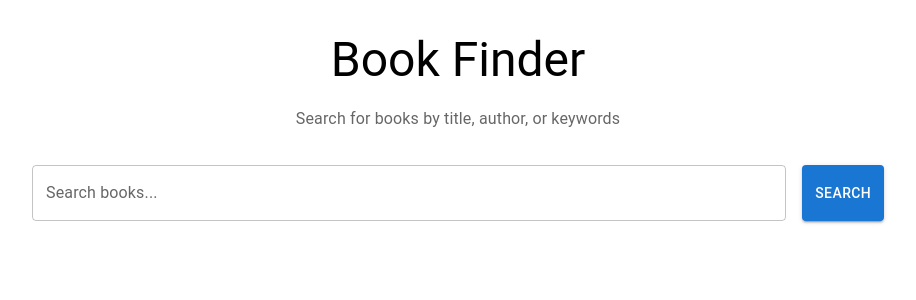
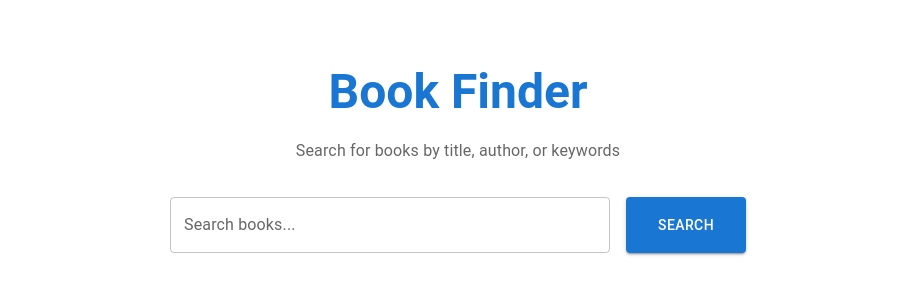
Before and after one commit to gokhanaker/book-finder-react, a React (Create React App) app: page / in a window 1280 px wide. Shown: the top 300 px of the page, without its empty margins (182-1098 px from the left). Built offline with nearby package versions, Linux system fonts and the light colour scheme.

Commit message:
style: ui improvements for book list page

```diff
--- a/src/components/BookList.tsx
+++ b/src/components/BookList.tsx
@@ -3,11 +3,21 @@ import { useAppSelector } from "../app/hooks";
 import {
   Card,
   CardContent,
+  CardMedia,
   Typography,
   CircularProgress,
   Box,
+  CardActionArea,
+  Chip,
+  Grid
 } from "@mui/material";
-import Grid from "@mui/material/Grid";
+import { styled } from "@mui/material/styles";
+
+const StyledGrid = styled(Grid)({
+  display: 'flex',
+  flexWrap: 'wrap',
+  gap: '24px',
+});
 
 const BookList: React.FC = () => {
   const { books, status, error } = useAppSelector((state) => state.book);
@@ -25,21 +35,54 @@ const BookList: React.FC = () => {
 
   // Displays the book list
   return (
-    <Grid container spacing={2} mt={2}>
+    <Box sx={{ mt: 2 }}>
+      <StyledGrid container>
         {books.map((book) => (
-        <Card key={book.key}>
-          <CardContent>
-            <Typography variant="h6">{book.title}</Typography>
-            <Typography variant="body2">
+          <Grid
+            component="div"
+            key={book.key}
+            sx={{
+              width: {
+                xs: '100%',
+                sm: 'calc(50% - 12px)',
+                md: 'calc(33.333% - 16px)'
+              }
+            }}
+          >
+            <Card sx={{ height: '100%', display: 'flex', flexDirection: 'column' }}>
+              <CardActionArea>
+                <CardMedia
+                  component="img"
+                  height="200"
+                  image={book.cover_i
+                    ? `https://covers.openlibrary.org/b/id/${book.cover_i}-M.jpg`
+                    : 'https://via.placeholder.com/200x300?text=No+Cover'}
+                  alt={book.title}
+                  sx={{ objectFit: 'contain', bgcolor: 'grey.100', p: 2 }}
+                />
+                <CardContent sx={{ flexGrow: 1 }}>
+                  <Typography variant="h6" gutterBottom noWrap>
+                    {book.title}
+                  </Typography>
+                  <Typography variant="body2" color="text.secondary" gutterBottom>
                     {book.author_name?.join(", ") || "Unknown Author"}
                   </Typography>
-            <Typography variant="caption">
-              {book.first_publish_year || "N/A"}
-            </Typography>
+                  <Box display="flex" gap={1} mt={1}>
+                    {book.first_publish_year && (
+                      <Chip
+                        label={`Published: ${book.first_publish_year}`}
+                        size="small"
+                        variant="outlined"
+                      />
+                    )}
+                  </Box>
                 </CardContent>
+              </CardActionArea>
             </Card>
+          </Grid>
         ))}
-    </Grid>
+      </StyledGrid>
+    </Box>
   );
 };
 
--- a/src/components/SearchBar.tsx
+++ b/src/components/SearchBar.tsx
@@ -16,16 +16,28 @@ const SearchBar: React.FC = () => {
   };
 
   return (
-    <Box display="flex" gap={2} mt={4}>
+    <Box
+      display="flex"
+      gap={2}
+      sx={{
+        width: { xs: '100%', sm: '80%', md: '60%', lg: '50%' },
+        mx: 'auto',  // centers the box
+      }}
+    >
       <TextField
-        fullWidth
+        size="medium"
         label="Search books..."
         variant="outlined"
         value={query}
         onChange={(e) => setQuery(e.target.value)}
         onKeyDown={(e) => e.key === "Enter" && handleSearch()}
+        sx={{ flex: 1 }}
       />
-      <Button variant="contained" onClick={handleSearch}>
+      <Button
+        variant="contained"
+        onClick={handleSearch}
+        sx={{ px: 4 }}  // wider button
+      >
         Search
       </Button>
     </Box>
--- a/src/pages/SearchPage.tsx
+++ b/src/pages/SearchPage.tsx
@@ -1,20 +1,45 @@
 import React from "react";
-import { Container, Typography, Box } from "@mui/material";
+import { Container, Typography, Box, Paper } from "@mui/material";
 import SearchBar from "../components/SearchBar";
 import BookList from "../components/BookList";
 
 const SearchPage: React.FC = () => {
   return (
-    <Container maxWidth="md">
-      <Box mt={4} mb={2} textAlign="center">
-        <Typography variant="h3" gutterBottom>
+    <Container maxWidth="lg">
+      <Box
+        component={Paper}
+        elevation={0}
+        sx={{
+          mt: 4,
+          mb: 2,
+          textAlign: "center",
+          py: 4,
+          backgroundColor: "transparent",
+        }}
+      >
+        <Typography
+          variant="h3"
+          gutterBottom
+          sx={{
+            fontWeight: "bold",
+            color: "primary.main",
+          }}
+        >
           Book Finder
         </Typography>
-        <Typography variant="subtitle1" color="textSecondary">
+        <Typography
+          variant="subtitle1"
+          color="text.secondary"
+          sx={{
+            mb: 4,
+            width: { xs: '100%', sm: '80%', md: '60%' },
+            mx: 'auto'
+          }}
+        >
           Search for books by title, author, or keywords
         </Typography>
+        <SearchBar />
       </Box>
-      <SearchBar />
       <BookList />
     </Container>
   );
```
Lines whose indentation alone changed are shown as unchanged.
